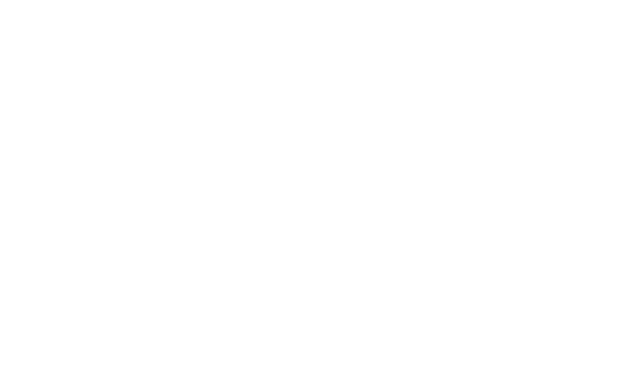
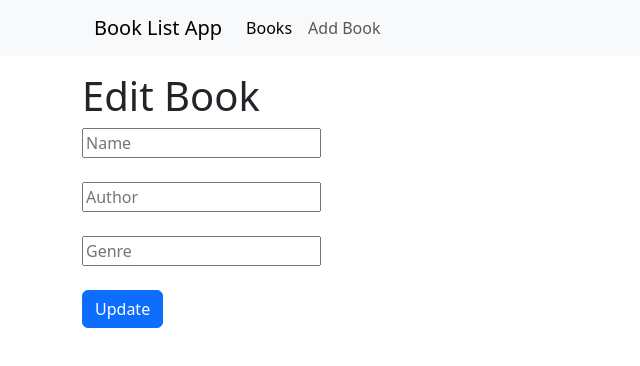
Before and after one commit to Baish34/Redux_Practice_1_Frontend, a React (Create React App) app: page /edit-book/1 in a window 1280 px wide. Before the commit this address had no page. Shown: the top 366 px of the page, without its empty margins (0-640 px from the left). Built offline with nearby package versions, Linux system fonts and the light colour scheme; no server answers.

Commit message:
Created bookList component, styles form

```diff
--- a/src/App.js
+++ b/src/App.js
@@ -1,6 +1,7 @@
 import React from "react";
 import { BrowserRouter as Router, Route, Routes } from "react-router-dom";
 import BookView from "./components/BookView";
+import Form from "./components/Form";
 
 const App = () => {
   return (
@@ -8,6 +9,8 @@ const App = () => {
       <div>
         <Routes>
           <Route path="/" element={<BookView />} />
+          <Route path="/add-book" element={<Form />} />
+          <Route path="/edit-book/:bookId" element={<Form />} />
         </Routes>
       </div>
     </Router>
--- a/src/components/BookForm.jsx
+++ /dev/null
@@ -1 +0,0 @@
-const
--- /dev/null
+++ b/src/components/BookList.jsx
@@ -0,0 +1,21 @@
+import React from "react";
+import { Link } from "react-router-dom";
+import { useSelector } from "react-redux";
+
+const BookList = () => {
+  const books = useSelector((state) => state.books.books);
+
+  return (
+    <div>
+      <ul>
+        {books.map((book) => (
+          <li key={book._id}>
+            <Link to={`/book-details/${book._id}`}>{book.bookName}</Link>
+          </li>
+        ))}
+      </ul>
+    </div>
+  );
+};
+
+export default BookList;
--- a/src/components/BookView.jsx
+++ b/src/components/BookView.jsx
@@ -2,6 +2,7 @@ import React, { useEffect } from "react";
 import { useDispatch, useSelector } from "react-redux";
 import { fetchBooks } from "../features/booksSlice";
 import Header from "./Header";
+import BookList from "./BookList";
 
 const BookView = () => {
   const dispatch = useDispatch();
@@ -20,6 +21,7 @@ const BookView = () => {
         {status === "loading" && <p>Loading..</p>}
         {error && <p>{error}</p>}
         <h1>Book List</h1>
+        <BookList />
       </div>
     </div>
   );
--- /dev/null
+++ b/src/components/Form.jsx
@@ -0,0 +1,103 @@
+import React, { useEffect, useState } from "react";
+import { useDispatch, useSelector } from "react-redux";
+import { useNavigate, useParams } from "react-router-dom";
+import { addBook, fetchBookById, updateBook } from "../features/booksSlice";
+import Header from "./Header";
+
+const Form = () => {
+  const dispatch = useDispatch();
+  const navigate = useNavigate();
+  const { bookId } = useParams();
+  const { books, status } = useSelector((state) => state.books);
+
+  const [formData, setFormData] = useState({
+    bookName: "",
+    author: "",
+    genre: "",
+  });
+
+  const bookData = books.find((book) => book._id === bookId);
+
+  useEffect(() => {
+    if (bookId && !bookData) {
+      dispatch(fetchBookById(bookId));
+    } else if (bookData) {
+      setFormData({
+        bookName: bookData.bookName,
+        author: bookData.author,
+        genre: bookData.genre,
+      });
+    }
+  }, [dispatch, bookId, bookData]);
+
+  const handleChange = (e) => {
+    const { name, value } = e.target;
+    setFormData((prevData) => ({ ...prevData, [name]: value }));
+  };
+
+  const handleSubmit = (e) => {
+    e.preventDefault();
+    if (bookId) {
+      dispatch(updateBook({ id: bookId, ...formData }));
+    } else {
+      dispatch(addBook(formData));
+    }
+    navigate("/");
+  };
+
+  if (status === "loading") {
+    return <p>Loading...</p>;
+  }
+
+  return (
+    <>
+      <Header />
+      <div className="container pt-3">
+        <h1>{bookId ? "Edit Book" : "Add Book"}</h1>
+        <form onSubmit={handleSubmit} className="book-form">
+          <div className="form-group">
+            <input
+              type="text"
+              id="name"
+              name="bookName"
+              value={formData.bookName}
+              onChange={handleChange}
+              placeholder="Name"
+              required
+            />
+          </div>
+          <br />
+          <div className="form-group">
+            <input
+              type="text"
+              id="author"
+              name="author"
+              value={formData.author}
+              onChange={handleChange}
+              placeholder="Author"
+              required
+            />
+          </div>
+          <br />
+          <div className="form-group">
+            <input
+              type="text"
+              id="genre"
+              name="genre"
+              value={formData.genre}
+              onChange={handleChange}
+              placeholder="Genre"
+              required
+            />
+          </div>
+          <br />
+          <button type="submit" className="btn btn-primary">
+            {bookId ? "Update" : "Add"}
+          </button>
+        </form>
+      </div>
+    </>
+  );
+};
+
+export default Form;
--- a/src/components/Header.jsx
+++ b/src/components/Header.jsx
@@ -32,7 +32,7 @@ const Header = () => {
                   </NavLink>
                 </li>
                 <li className="nav-item">
-                  <NavLink className="nav-link" to="/">
+                  <NavLink className="nav-link" to="/add-book">
                     Add Book
                   </NavLink>
                 </li>
```
Also changed, not shown: src/components/bookForm.jsx (deleted, +0 -8 lines).
